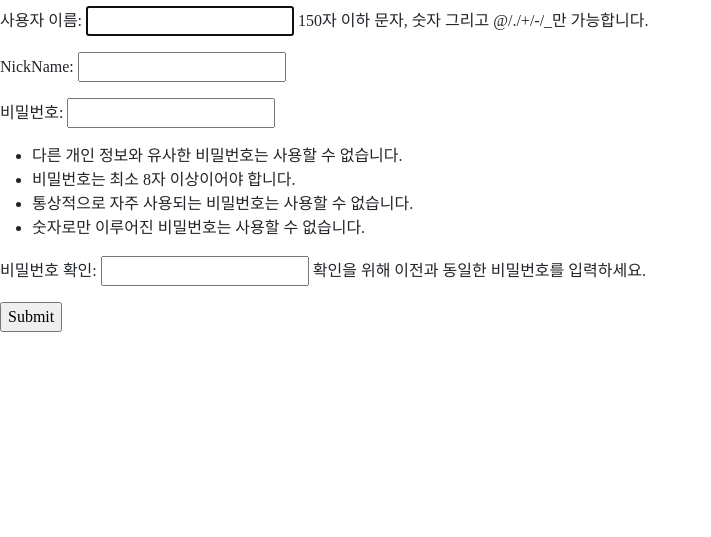
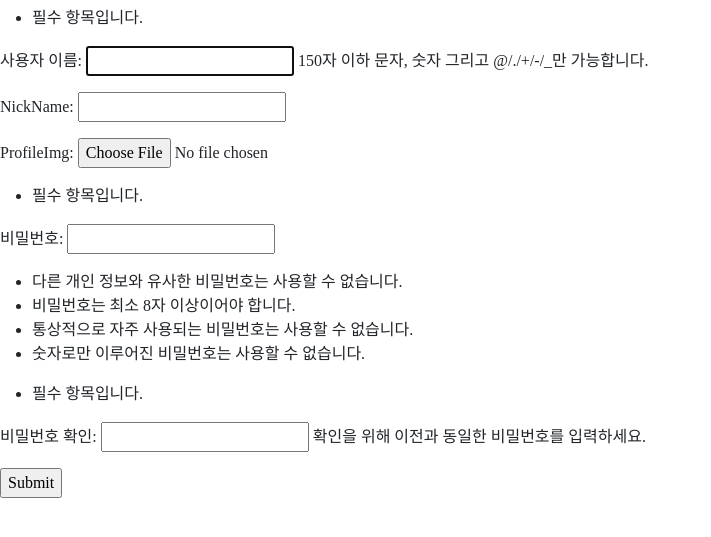
Before and after one commit to bohodays/forest-of-ghibli, a Django app: page /accounts/signup/ in a window 1280 px wide. Shown: the part 50-587 px from the top of the page, without its empty margins (0-711 px from the left). Run offline with Django 3.2, Linux system fonts and the light colour scheme; some libraries are stand-ins or nearby versions; some web fonts are replaced.

Commit message:
profile img function

```diff
--- a/accounts/forms.py
+++ b/accounts/forms.py
@@ -6,11 +6,11 @@ class CustomUserCreationForm(UserCreationForm):
 
     class Meta(UserCreationForm.Meta):
         model = get_user_model()
-        fields = UserCreationForm.Meta.fields + ('nickName',)
+        fields = UserCreationForm.Meta.fields + ('nickName', 'profileImg')
 
 
 class CustomUserChangeForm(UserChangeForm):
 
     class Meta(UserChangeForm.Meta):
         model = get_user_model()
-        fields = ('profileImg','nickName', 'first_name', 'last_name','email')
+        fields = ('nickName','profileImg')
--- a/accounts/models.py
+++ b/accounts/models.py
@@ -8,4 +8,4 @@ def accounts_image_path(instance, filename):
 # Create your models here.
 class User(AbstractUser):
     nickName = models.CharField(max_length =20, unique = True, blank=True)
-    profileImg = models.ImageField(blank=True, upload_to=accounts_image_path, null=True)
+    profileImg = models.ImageField(blank=True, upload_to=accounts_image_path)
--- a/accounts/templates/accounts/signup.html
+++ b/accounts/templates/accounts/signup.html
@@ -2,7 +2,7 @@
 {% block content %}
   <h1 style="padding-50px">회원 가입</h1>
 
-  <form action="{% url 'accounts:signup' %}" method= 'POST' >
+  <form action="{% url 'accounts:signup' %}" method= 'POST' enctype="multipart/form-data" >
     {% csrf_token %}
     {{form.as_p}}
     <input type="submit">
--- a/accounts/views.py
+++ b/accounts/views.py
@@ -31,13 +31,14 @@ def logout(request):
 def signup(request):
     if request.method=="POST":
         # 프로필 사진을 따로 받아주기위해 인자 추가
-        form = CustomUserCreationForm(request.POST)
+        form = CustomUserCreationForm(request.POST,request.FILES)
+        print('request\n', request.FILES)
         if form.is_valid():
             user =form.save()
             auth_login(request,user)
             return redirect('movies:main')
     else:
-        form = CustomUserCreationForm()
+        form = CustomUserCreationForm(request.FILES)
     context = {
         'form' : form,
     }
--- a/templates/base.html
+++ b/templates/base.html
@@ -36,7 +36,11 @@
     <div class="user__info col-4">
       {% if request.user.is_authenticated %}
         <h3 style="color:white; margin-right:5px;"> {{ user }}</h3>
-        <img src="{{user.profileImg.url}}" alt="profile image" style="width: 30px; height: 30px;margin-right:5px;">
+        {% if user.profileImg %}
+          <img src="{{user.profileImg.url}}" alt="profile image" style="width: 30px; height: 30px;margin-right:5px;">
+        {% else %}
+          <img class="defaultProfile" style="width: 30px; height: 30px;margin-right:5px;" src="{% static 'accounts/imgs/defaultProfileImg.png' %}" alt="logo">
+        {% endif %}
         <a href="{% url 'accounts:update' %}">회원정보 수정</a>
 
         <form action="{% url 'accounts:logout' %}" method="POST">
```
Also changed, not shown: media/accounts/ponyo.png (added), media/accounts/ponyo_UmSKJCY.png (added), static/accounts/imgs/defaultProfileImg.png (added).
